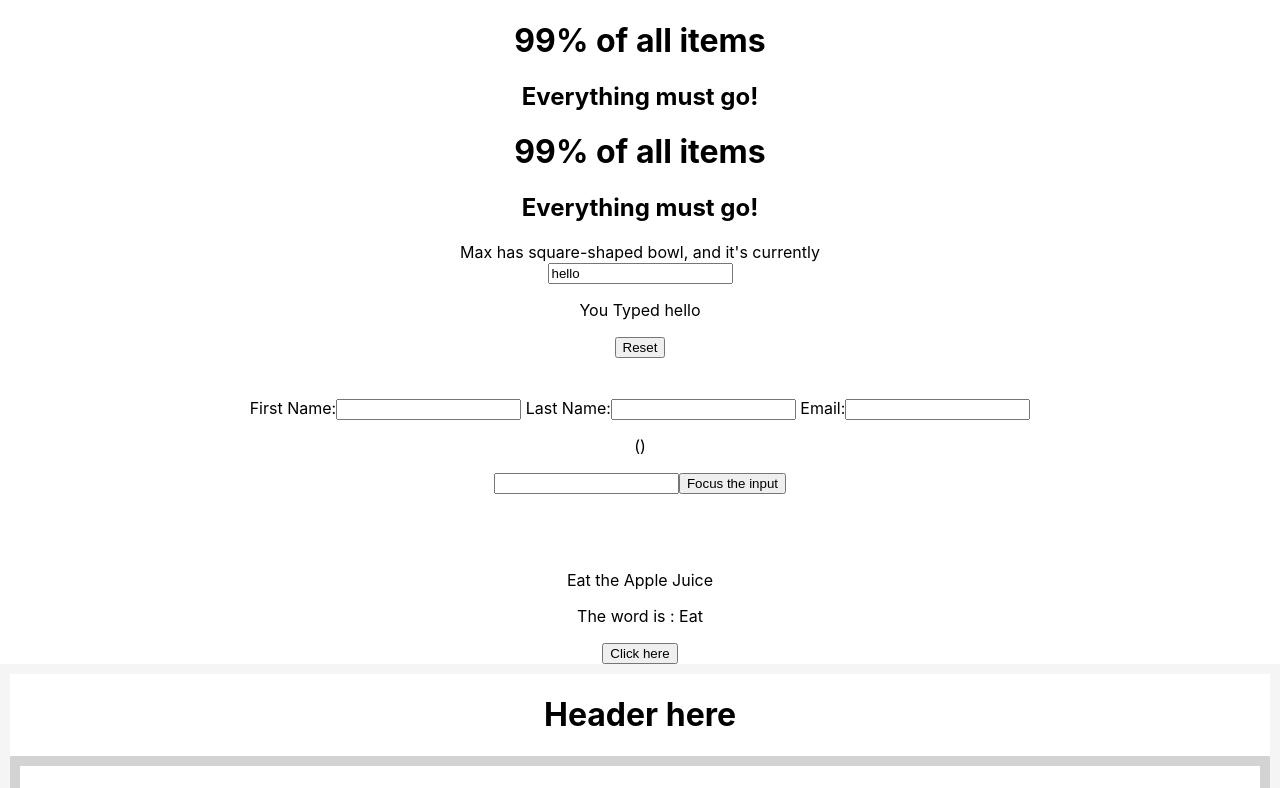
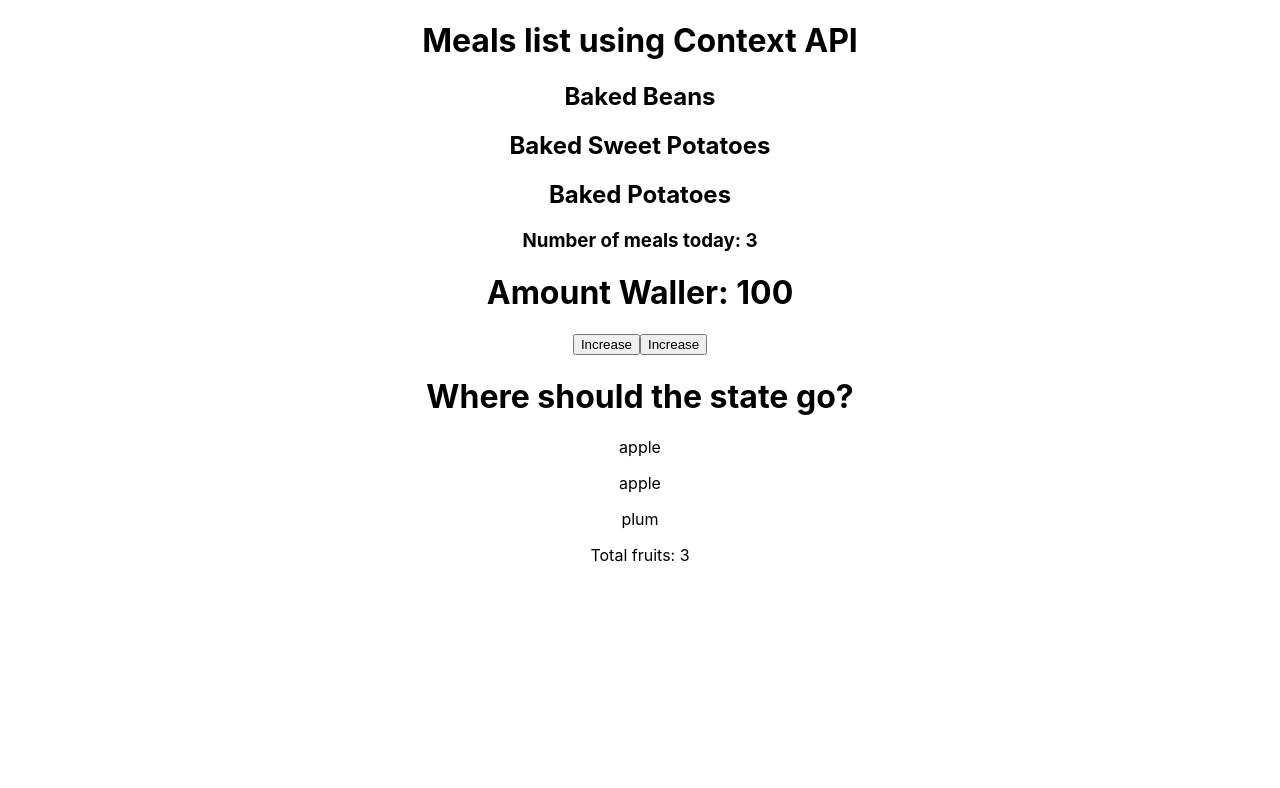
Before and after one commit to vincentferraro/react-basis-meta, a React (Create React App) app: page / in a window 1280 px wide. Shown: the top 788 px of the page. Built offline with nearby package versions, Linux system fonts and the light colour scheme.

Commit message:
Fruits Provider created

```diff
--- a/src/App.js
+++ b/src/App.js
@@ -11,14 +11,22 @@ import './App.css';
 // import Btn from './components/Btn';
 // import App3 from './components/app3/App3';
 // import DarkMode from './functions/darkMode';
-import Promo2 from './components/promo/Promo2';
-import Dog from './components/dataFlow/Dog';
-import InputComponent from './components/hooks/InputComponent';
-import Form from './components/hooks/Form';
-import InputUseRef from './components/hooks/InputUseRef';
-import Heading from './components/hooks/Heading';
+// import Promo2 from './components/promo/Promo2';
+// import Dog from './components/dataFlow/Dog';
+// import InputComponent from './components/hooks/InputComponent';
+// import Form from './components/hooks/Form';
+// import InputUseRef from './components/hooks/InputUseRef';
+// import Heading from './components/hooks/Heading';
+// import PropDrilling from './components/app4/PropDrilling';
 
-import PropDrilling from './components/app4/PropDrilling';
+import Counter from'./components/contextAPI/Counter'
+import MealsList from './components/contextAPI/MealsList';
+import MealsListProvider from './components/contextAPI/MealsListProvider';
+
+
+import Wallet from './components/Wallet';
+
+import App5 from './components/Fruit/App5';
 // const bool = false;
 // const str1 = 'The :'
 
@@ -56,7 +64,7 @@ export default function App() {
         <Btn />
         <DarkMode />
         <App3 /> */}
-        <Promo2 />
+        {/* <Promo2 />
         <Promo2 />
         <Dog />
         <InputComponent />
@@ -71,7 +79,15 @@ export default function App() {
          <br></br>
           <br></br>
           <Heading />
-          <PropDrilling />
+          <PropDrilling /> */}
+
+          <MealsListProvider>
+            <MealsList/>
+            <Counter />
+          </MealsListProvider>
+
+          <Wallet />
+          <App5 />
     </div>
 
   )
--- /dev/null
+++ b/src/components/Fruit/App5.js
@@ -0,0 +1,17 @@
+import FruitsProvider from "./FruitsProvider"
+import Fruits from "./Fruits"
+import FruitsCounter from "./FruitsCounter"
+function App5(){
+
+    return(
+        <div className="fruits">
+            <h1> Where should the state go?</h1>
+            <FruitsProvider >
+            <Fruits />
+            <FruitsCounter />
+            </FruitsProvider>
+        </div>
+    )
+}
+
+export default App5
--- /dev/null
+++ b/src/components/Fruit/Fruits.js
@@ -0,0 +1,13 @@
+
+import { useFruitsListContext } from "./FruitsProvider"
+const Fruits = ()=>{
+    const {fruits} = useFruitsListContext()
+
+    return(
+        <div>
+             {fruits.map(f => <p key={f.id}>{f.fruitName}</p>)}
+        </div>
+    )
+}
+
+export default Fruits;
--- /dev/null
+++ b/src/components/Fruit/FruitsCounter.js
@@ -0,0 +1,13 @@
+import { useFruitsListContext } from "./FruitsProvider";
+
+const FruitsCounter = ()=>{
+    const {fruits} = useFruitsListContext()
+
+    return(
+        <div>
+            <p>Total fruits: {fruits.length}</p>
+        </div>
+    )
+}
+
+export default FruitsCounter;
--- /dev/null
+++ b/src/components/Fruit/FruitsProvider.js
@@ -0,0 +1,21 @@
+import React from "react";
+
+const FruitsContext = React.createContext()
+
+const fruitsList = [{fruitName: 'apple', id: 1},
+{fruitName: 'apple', id: 2},
+{fruitName: 'plum', id: 3}]
+
+const FruitsProvider = ({children})=>{
+    const [fruits, setFruits]= React.useState(fruitsList)
+    return(
+        <FruitsContext.Provider value={{fruits}}>
+            {children}
+        </FruitsContext.Provider>
+    )
+}
+
+export const useFruitsListContext =()=> React.useContext(FruitsContext)
+
+
+export default FruitsProvider;
--- /dev/null
+++ b/src/components/Wallet.js
@@ -0,0 +1,23 @@
+
+import { useReducer} from "react"
+
+const reducer = (state,action)=>{
+    if(action.type === "increase") return {money: state.money+10}
+    if(action.type === "decrease") return {money: state.money-10}
+    return new Error()
+}
+const Wallet = ()=>{
+
+    const initialState = {money:100}
+    const [state,dispatch] = useReducer(reducer,initialState);
+
+    return(
+        <div>
+            <h1> Amount Waller: {state.money}</h1>
+            <button onClick={()=>dispatch({type:"increase"})}>Increase</button>
+            <button onClick={()=>dispatch({type:"decrease"})}>Increase</button>
+        </div>
+    )
+}
+
+export default Wallet;
--- /dev/null
+++ b/src/components/contextAPI/Counter.js
@@ -0,0 +1,14 @@
+import { useMealsListContext } from "./MealsListProvider"
+
+const Counter = ()=>{
+
+    const { meals } = useMealsListContext()
+
+    return(
+        <div>
+            <h3>Number of meals today: {meals.length}</h3>
+        </div>
+    )
+}
+
+export default Counter;
--- /dev/null
+++ b/src/components/contextAPI/MealsList.js
@@ -0,0 +1,16 @@
+import { useMealsListContext } from "./MealsListProvider"
+const MealsList = ()=>{
+
+    const {meals}= useMealsListContext()
+
+    return(
+        <div>
+            <h1> Meals list using Context API</h1>
+            {meals.map((meal,index)=>(
+                <h2 key={index}>{meal}</h2>
+            ))}
+        </div>
+    )
+}
+
+export default MealsList;
--- /dev/null
+++ b/src/components/contextAPI/MealsListProvider.js
@@ -0,0 +1,19 @@
+import React from "react";
+
+const MealsContext = React.createContext();
+
+const todayMeals = ["Baked Beans", "Baked Sweet Potatoes", "Baked Potatoes"];
+
+const MealsListProvider= ({children})=>{
+    const [meals,setMealsList] = React.useState(todayMeals);
+
+    return (
+        <MealsContext.Provider value ={{meals}}>
+        {children}
+        </MealsContext.Provider>
+    )
+};
+
+export const useMealsListContext =()=> React.useContext(MealsContext)
+
+export default MealsListProvider;
```
